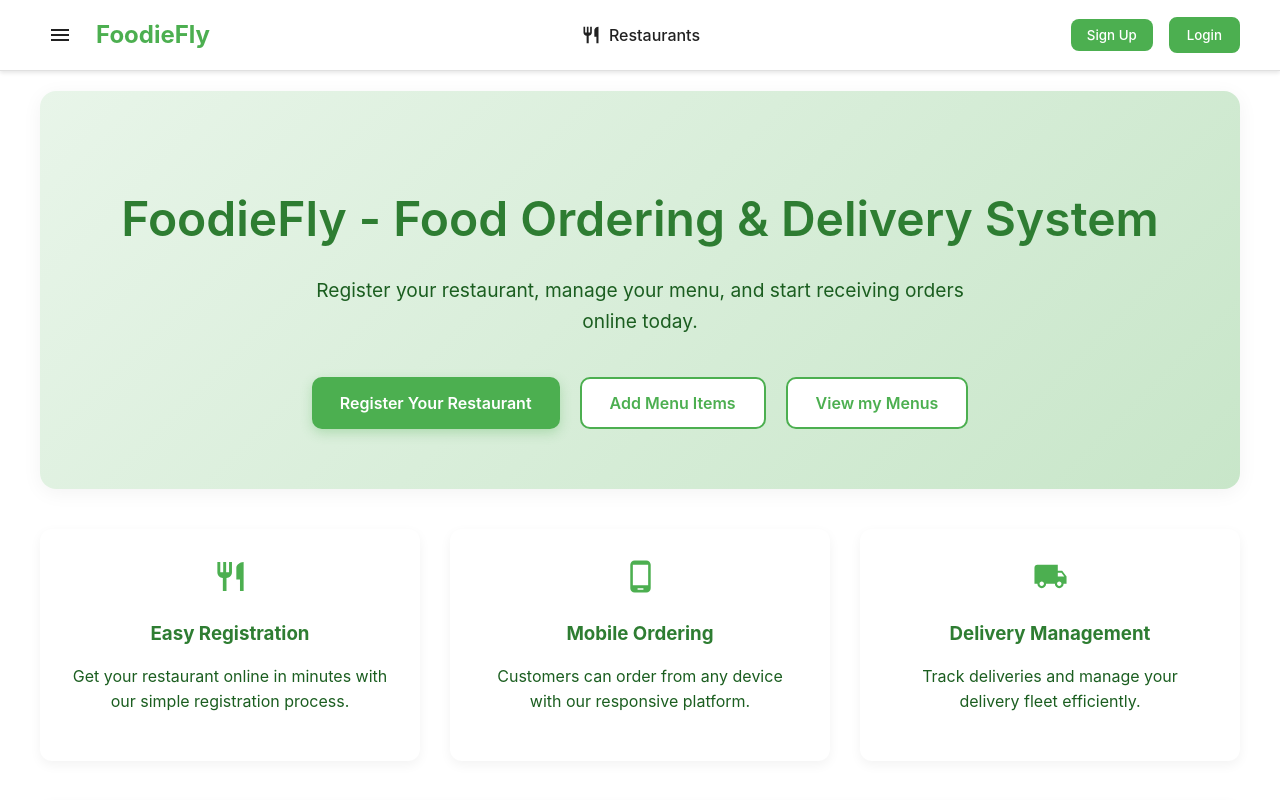
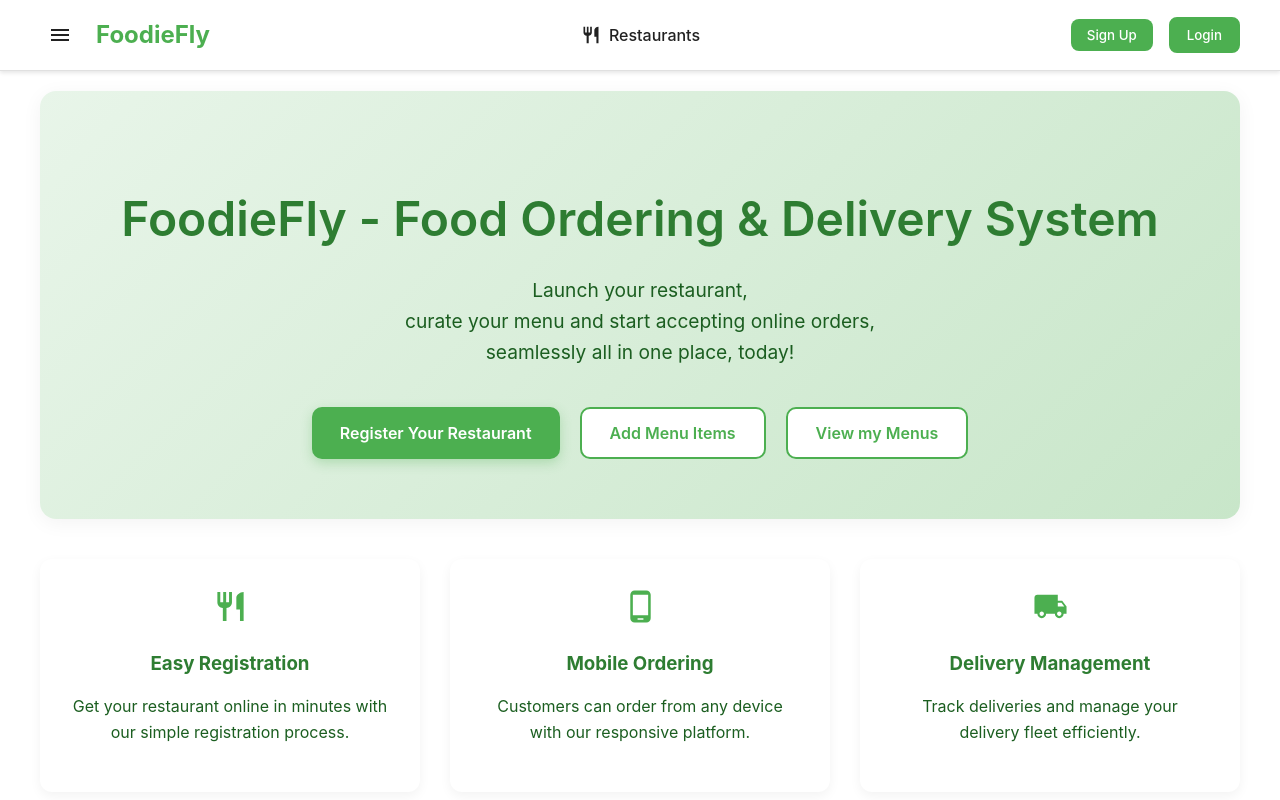
Before and after one commit to JordanCJ7/FoodieFly, a React (Create React App) app in the folder frontend/: page /restaurant-home in a window 1280 px wide. Shown: the top 800 px of the page. Built offline with nearby package versions, Linux system fonts and the light colour scheme.

Commit message:
Update Home.js

```diff
--- a/frontend/src/pages/RestaurantAdmin/home/Home.js
+++ b/frontend/src/pages/RestaurantAdmin/home/Home.js
@@ -80,7 +80,9 @@ function Home() {
       <div className="hero-section-RA">
         <h1>FoodieFly - Food Ordering & Delivery System</h1>
         <p className="subtitle-RA">
-          Register your restaurant, manage your menu, and start receiving orders online today.
+          Launch your restaurant,<br/>
+          curate your menu and start accepting online orders,<br/>
+          seamlessly all in one place, today!
         </p>
         <div className="cta-buttons-RA">
           <button className="primary-button-RA" onClick={handleButtonClick}>
```
